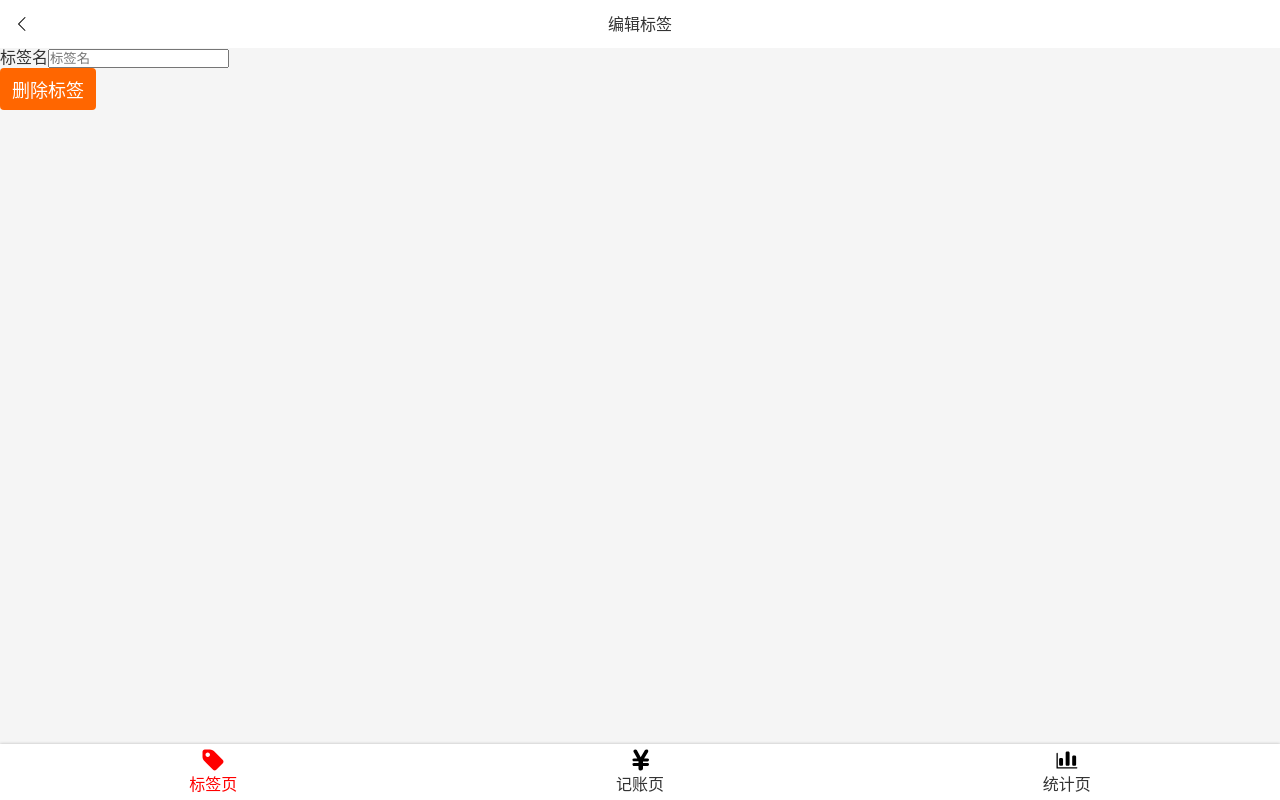
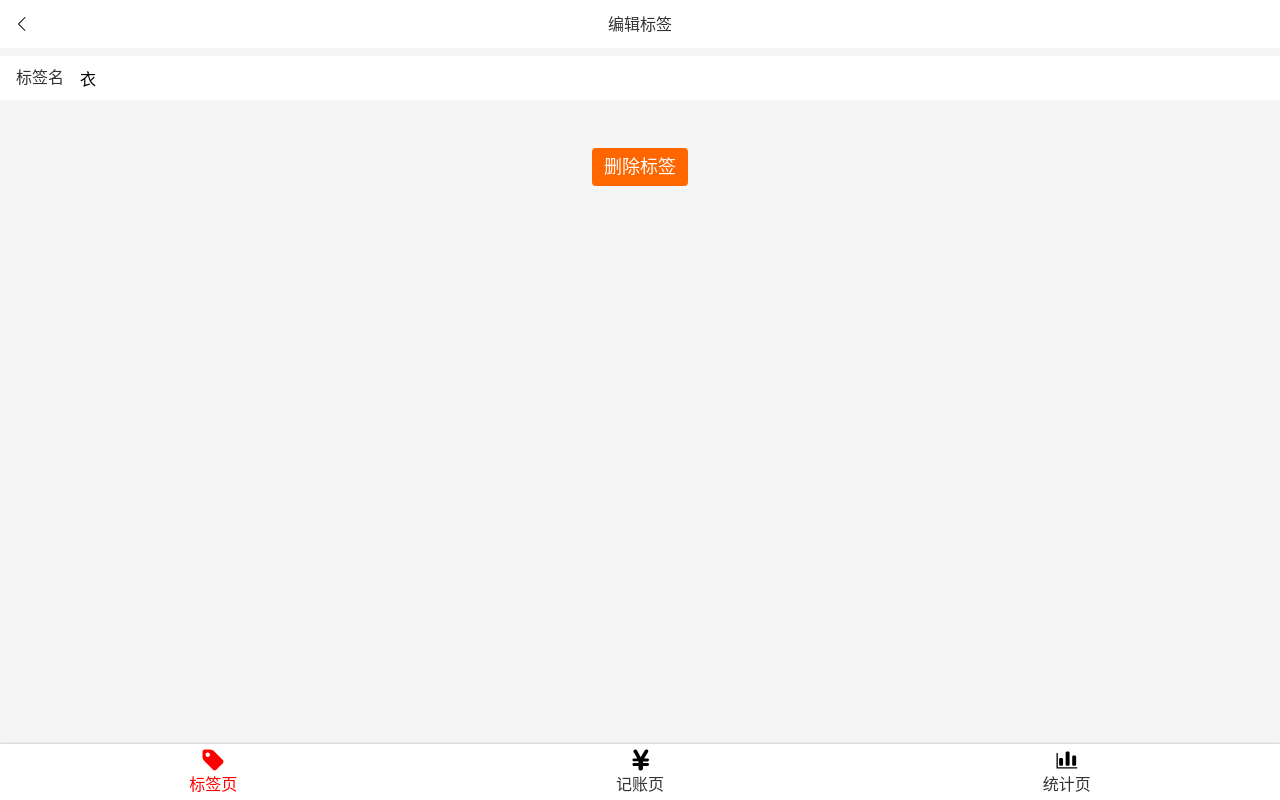
Before and after one commit to lxh6688/react-morney, a React app: page /#/tags/1 in a window 1280 px wide. Built offline with nearby package versions, Linux system fonts and the light colour scheme.

Commit message:
Tag.tsx 的样式完成

```diff
--- /dev/null
+++ b/src/components/Center.tsx
@@ -0,0 +1,10 @@
+import styled from "styled-components";
+
+const Center = styled.div`
+  display: flex;
+  justify-content: center;
+  align-items: center;
+  flex-direction: column;
+`
+
+export {Center}
--- a/src/components/Input.tsx
+++ b/src/components/Input.tsx
@@ -8,7 +8,7 @@
   > input {
     display:block;
     width: 100%;
-    height: 72px;
+    height: 44px;
     background: none;
     border: none;
 `
--- /dev/null
+++ b/src/components/Space.tsx
@@ -0,0 +1,6 @@
+import styled from "styled-components";
+
+const Space = styled.div`
+  height: 16px;
+`
+export {Space}
--- a/src/index.scss
+++ b/src/index.scss
@@ -15,8 +15,8 @@
   line-height: 1.2;
   background: #f5f5f5;
 }
-button{
-  font-family: inherit;
+button, input{
+  font: inherit;
 }
 :focus{
   outline: none;
--- a/src/views/Money/NoteSection.tsx
+++ b/src/views/Money/NoteSection.tsx
@@ -4,9 +4,8 @@
 
 const Wrapper = styled.section`
   background: #f5f5f5;
-  padding: 0 16px;
+  padding: 14px 16px;
   font-size: 14px;
-  }
 `
 type Props = {
   value: string;
@@ -19,7 +18,7 @@
   }
   return (
     <Wrapper>
-      <Input label="备注" type="text" value={note} onChange={onChange} />
+      <Input placeholder="请填写备注" label="备注" type="text" value={note} onChange={onChange} />
     </Wrapper>
   )
 }
--- a/src/views/Tag.tsx
+++ b/src/views/Tag.tsx
@@ -5,6 +5,9 @@
 import Icon from "components/Icon";
 import {Button} from "components/Button";
 import styled from "styled-components";
+import {Input} from "components/Input";
+import {Center} from "components/Center";
+import {Space} from "components/Space";
 
 type Params = {
   id: string
@@ -18,10 +21,14 @@
   background:white;
 `;
 
-const Tag:React.FC = (props) => {
+const InputWrapper = styled.div`
+  background: white;
+  padding:  0 16px;
+  margin-top: 8px;
+`
+const Tag:React.FC = () => {
   const {findTag} = useTags()
   let {id} = useParams<Params>()
-
   const tag = findTag(parseInt(id))
   return (
     <Layout>
@@ -30,15 +37,15 @@
         <span>编辑标签</span>
         <Icon/>
       </Topbar>
-      <div>
-        <label>
-          <span>标签名</span>
-          <input type="text" placeholder="标签名"/>
-        </label>
-      </div>
-      <div>
+      <InputWrapper>
+        <Input label="标签名" type="text" placeholder="标签名" value={tag.name}/>
+      </InputWrapper>
+      <Center>
+        <Space/>
+        <Space/>
+        <Space/>
         <Button>删除标签</Button>
-      </div>
+      </Center>
     </Layout>
   )
 }
--- a/src/views/Tags.tsx
+++ b/src/views/Tags.tsx
@@ -5,6 +5,8 @@
 import Icon from "components/Icon";
 import { Link } from "react-router-dom";
 import {Button} from "components/Button";
+import {Center} from "components/Center";
+import {Space} from "components/Space";
 
 const TagList = styled.ol`
   font-size: 16px;
@@ -21,15 +23,6 @@
       align-items: center;
     }
   }
-`
-const Center = styled.div`
-  display: flex;
-  justify-content: center;
-  align-items: center;
-  flex-direction: column;
-`
-const Space = styled.div`
-  height: 16px;
 `
 
 function Tags() {
```
